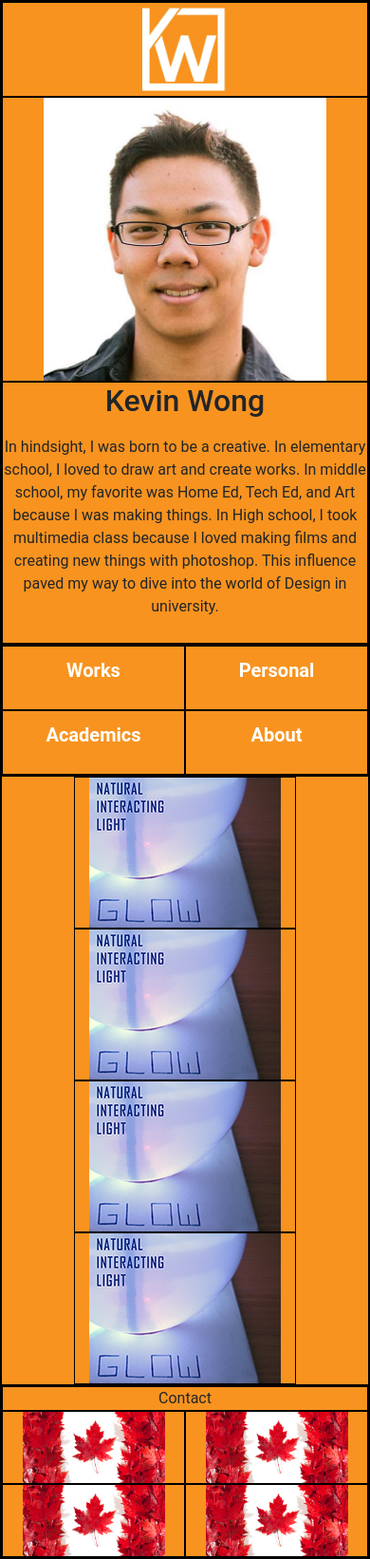
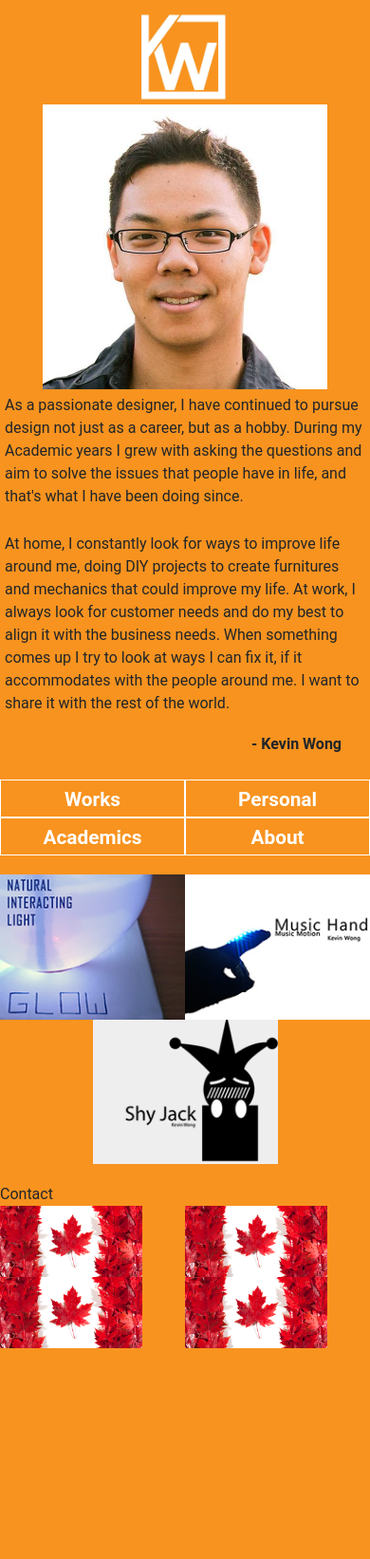
Before and after one commit to caninjpn/Portfolio, a plain HTML site: page index.html in a window 390 px wide. Shown: the whole page at 95% size. After the commit the page ends 1430 px from the top, so only its background shows below. Drawn offline with nearby package versions, Linux system fonts and the light colour scheme.

Commit message:
Changed: Statement Added: Collapse Container To hide and show information.

```diff
--- a/css/style.css
+++ b/css/style.css
@@ -2,8 +2,11 @@
 
 [class*="col-"] {
 	padding:0;
-    text-align:center;
 }
+
+.row{
+		padding: 10px 0;
+	}
 
 * {
     box-sizing: border-box;
@@ -11,9 +14,8 @@
     padding:0;
 }
 
-p{
-	padding: 10px 0px;
-}
+h6{font-weight: bold;}
+p{padding: 0px 0px;}
 
 body{
 	margin: 0;
@@ -24,7 +26,7 @@ body{
 }
 
 div{
-	border: 1px solid #000; */
+	/*border: 1px solid #000; */
 }
 
 .container{
@@ -32,7 +34,7 @@ div{
 }
 .logo{
 	background-image: url("../img/logo.jpg");
-	background-size: contain;
+	background-size: auto 100%;
 	background-repeat: no-repeat;
 	background-position: center center;
 	width:100%;
@@ -44,24 +46,48 @@ div{
 	min-width:200px;
 	width: 100%;
 	background-image:url("../img/profile2.jpg");
+	background-position: center center;
 	background-size: auto 100%;
 	background-repeat: no-repeat;
 
 }
 
 .navi{
+	height:20px;
+	text-align: center;
 	font-size: 20px;
 	font-weight: bold;
 	color: #ffffff;
-	text-align: center;
+}
+
+.txt{
+	border: solid 1px #ffffff;
+	padding:5px;
 }
 
 img.icon{
 	height:75px;
 }
 
+img.project{
+	width:100%;
+	background-color:#eeeeee;
+}
+
+@media only screen and (max-width: 1200px) {
+	.container{
+	min-width: 100%;
+}
+	.logo{
+		min-width:100%;
+
+}
 
 @media only screen and (max-width: 762px) {
+	p{
+		padding: 5px 5px;
+		text-align: left;
+	}
 	.logo{
 		min-height:100px;
 	}
@@ -70,7 +96,35 @@ img.icon{
 	min-width:200px;
 	height:300px;
     }
-    .nav{
-    	font-size:1em;
+    .navi{
+    	margin:0;
+    	border: 1px solid #fff;
+    	font-size:1.3em;
+    	height:40px;
     }
 }
+
+.collapse {
+  visibility: hidden;
+}
+.collapse.show {
+  visibility: visible;
+  display: block;
+}
+.collapsing {
+  position: relative;
+  height: 0;
+  overflow: hidden;
+  -webkit-transition-property: height, visibility;
+  transition-property: height, visibility;
+  -webkit-transition-duration: .35s;
+  transition-duration: .35s;
+  -webkit-transition-timing-function: ease;
+  transition-timing-function: ease;
+}
+.collapsing.width {
+  -webkit-transition-property: width, visibility;
+  transition-property: width, visibility;
+  width: 0;
+  height: auto;
+}
--- a/index.html
+++ b/index.html
@@ -11,21 +11,16 @@
     <link rel="stylesheet" href="css/style.css">
   </head>
   <body>
-    <!-- Optional JavaScript -->
-    <!-- jQuery first, then Popper.js, then Bootstrap JS -->
-    <script src="https://code.jquery.com/jquery-3.2.1.slim.min.js" integrity="sha384-KJ3o2DKtIkvYIK3UENzmM7KCkRr/rE9/Qpg6aAZGJwFDMVNA/GpGFF93hXpG5KkN" crossorigin="anonymous"></script>
-    <script src="https://cdnjs.cloudflare.com/ajax/libs/popper.js/1.12.3/umd/popper.min.js" integrity="sha384-vFJXuSJphROIrBnz7yo7oB41mKfc8JzQZiCq4NCceLEaO4IHwicKwpJf9c9IpFgh" crossorigin="anonymous"></script>
-    <script src="https://maxcdn.bootstrapcdn.com/bootstrap/4.0.0-beta.2/js/bootstrap.min.js" integrity="sha384-alpBpkh1PFOepccYVYDB4do5UnbKysX5WZXm3XxPqe5iKTfUKjNkCk9SaVuEZflJ" crossorigin="anonymous"></script>
-
   	<div class="container">
   		<div class="row justify-content-center">
-			<div class="col-12 col-md-3 logo">
+			<div class="col-12 col-md-12 col-lg-2 logo">
 			</div>
-			<div class="col-12 order-md-12 col-md-2 profile">
+			<div class="col-12 order-md-12 col-md-2 col-lg-2 profile">
 			</div>
-			<div class="col-12 order-md-1 col-md-7">
-				<h2 id="title">Kevin Wong</h2>
-				<p> In hindsight, I was born to be a creative. In elementary school, I loved to draw art and create works. In middle school, my favorite was Home Ed, Tech Ed, and Art because I was making things. In High school, I took multimedia class because I loved making films and creating new things with photoshop. This influence paved my way to dive into the world of Design in university.</p>
+			<div class="col-12 order-md-1 col-md-6 col-lg-7">
+				<p>As a passionate designer, I have continued to pursue design not just as a career, but as a hobby. During my Academic years I grew with asking the questions and aim to solve the issues that people have in life, and that's what I have been doing since.</p>
+				<p>At home, I constantly look for ways to improve life around me, doing DIY projects to create furnitures and mechanics that could improve my life. At work, I always look for customer needs and do my best to align it with the business needs. When something comes up I try to look at ways I can fix it, if it accommodates with the people around me. I want to share it with the rest of the world.</p>
+				<h6 align="right" style="padding-right: 30px">- Kevin Wong</h6>
 			</div>
 		</div>
 		<div class="row justify-content-center">
@@ -43,24 +38,48 @@
 			</div>
 		</div>
 		<div class="row justify-content-center">
-			<a href="https://www.behance.net/gallery/20881551/GLOW">
-				<div class="col">
-					<img src="img/glow.jpg">
+			<div class="col-6 col-sm-4 col-md-3 col-lg-2">
+				<a data-toggle="collapse" href="#glow_txt">
+					<img class="project" src="img/glow.jpg">
+				</a>
+			</div>
+			<div id="glow_txt" class="collapse width txt">
+				<div style="width:200px;">
+					<h6>Glow</h6>
+					<p>A wireless lamp users control with motion, not switches.</p>
+					<a href="https://www.behance.net/gallery/20881551/GLOW">
+						Glow Behance Page
+					</a>
 				</div>
-			</a>
-			<a href="https://www.behance.net/gallery/20881551/GLOW">
-				<div class="col">
-					<img src="img/glow.jpg">
+			</div>
+			<div class="col-6 col-sm-4 col-md-3 col-lg-2">
+				<a data-toggle="collapse" href="#glow_txt2">
+					<img class="project" src="img/music_hand.jpg">
+				</a>
+			</div>
+			<div id="glow_txt2" class="collapse width txt">
+				<div style="width:200px;">
+					<h6>Music Hand</h6>
+					<p>You don't just listen to the music, you conduct it.</p>
+					<a href="https://www.behance.net/gallery/20354873/Music-Hand-Sensitive-Skin-Project">
+						Music Hand Behance Page
+					</a>
 				</div>
-			</a><a href="https://www.behance.net/gallery/20881551/GLOW">
-				<div class="col">
-					<img src="img/glow.jpg">
+			</div>
+			<div class="col-6 col-sm-4 col-md-3 col-lg-2">
+				<a data-toggle="collapse" href="#glow_txt3">
+					<img class="project" src="img/shy_jack.png">
+				</a>
+			</div>
+			<div id="glow_txt3" class="collapse width txt">
+				<div style="width:200px;">
+					<h6>Shy Jack</h6>
+					<p>Human interaction to recreate a natural animal behaviour using electronics</p>
+					<a href="https://www.behance.net/gallery/19840551/Shy-Jack">
+						Shy Jack Behance Page
+					</a>
 				</div>
-			</a><a href="https://www.behance.net/gallery/20881551/GLOW">
-				<div class="col">
-					<img src="img/glow.jpg">
-				</div>
-			</a>
+			</div>
 		</div>
 
 	<div class="row justify-content-center">
@@ -90,6 +109,12 @@
 
 	</div>
 
+    <!-- Optional JavaScript -->
+    <!-- jQuery first, then Popper.js, then Bootstrap JS -->
+    <script src="https://code.jquery.com/jquery-3.2.1.slim.min.js" integrity="sha384-KJ3o2DKtIkvYIK3UENzmM7KCkRr/rE9/Qpg6aAZGJwFDMVNA/GpGFF93hXpG5KkN" crossorigin="anonymous"></script>
+    <script src="https://cdnjs.cloudflare.com/ajax/libs/popper.js/1.12.3/umd/popper.min.js" integrity="sha384-vFJXuSJphROIrBnz7yo7oB41mKfc8JzQZiCq4NCceLEaO4IHwicKwpJf9c9IpFgh" crossorigin="anonymous"></script>
+    <script src="https://maxcdn.bootstrapcdn.com/bootstrap/4.0.0-beta.2/js/bootstrap.min.js" integrity="sha384-alpBpkh1PFOepccYVYDB4do5UnbKysX5WZXm3XxPqe5iKTfUKjNkCk9SaVuEZflJ" crossorigin="anonymous"></script>
+
 </div>
 
 </body>
```
Also changed, not shown: img/shy_jack.png (added).
